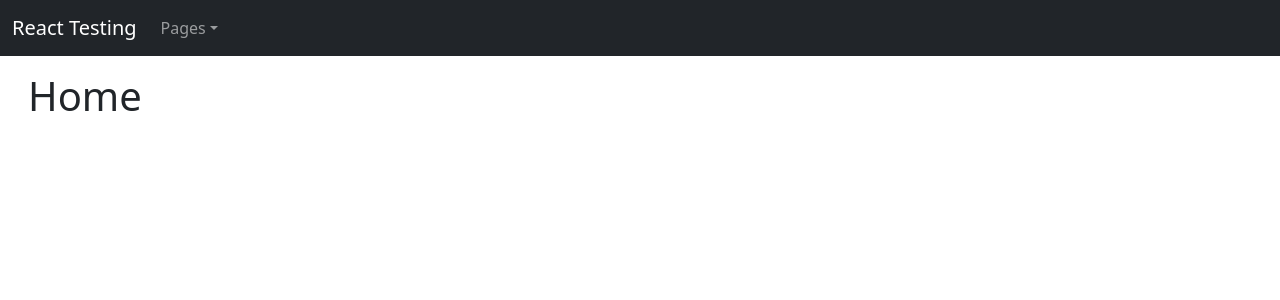
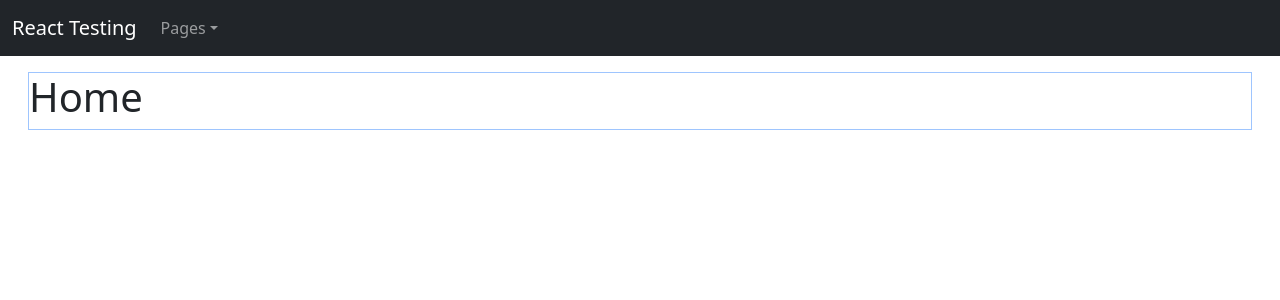
Before and after one commit to eduar297/react-testing, a React app: page / in a window 1280 px wide. Shown: the top 300 px of the page. Built offline with nearby package versions, Linux system fonts and the light colour scheme.

Commit message:
change(Layout): change border style

```diff
--- a/src/components/Layout/index.tsx
+++ b/src/components/Layout/index.tsx
@@ -14,7 +14,7 @@ function Layout({ children }: LayoutProps) {
     <>
       <Navbar />
       <Container fluid>
-        <div className="m-3 border-dashed border-primary-subtle">{children}</div>
+        <div className="m-3 border border-primary-subtle">{children}</div>
       </Container>
     </>
   );
```
